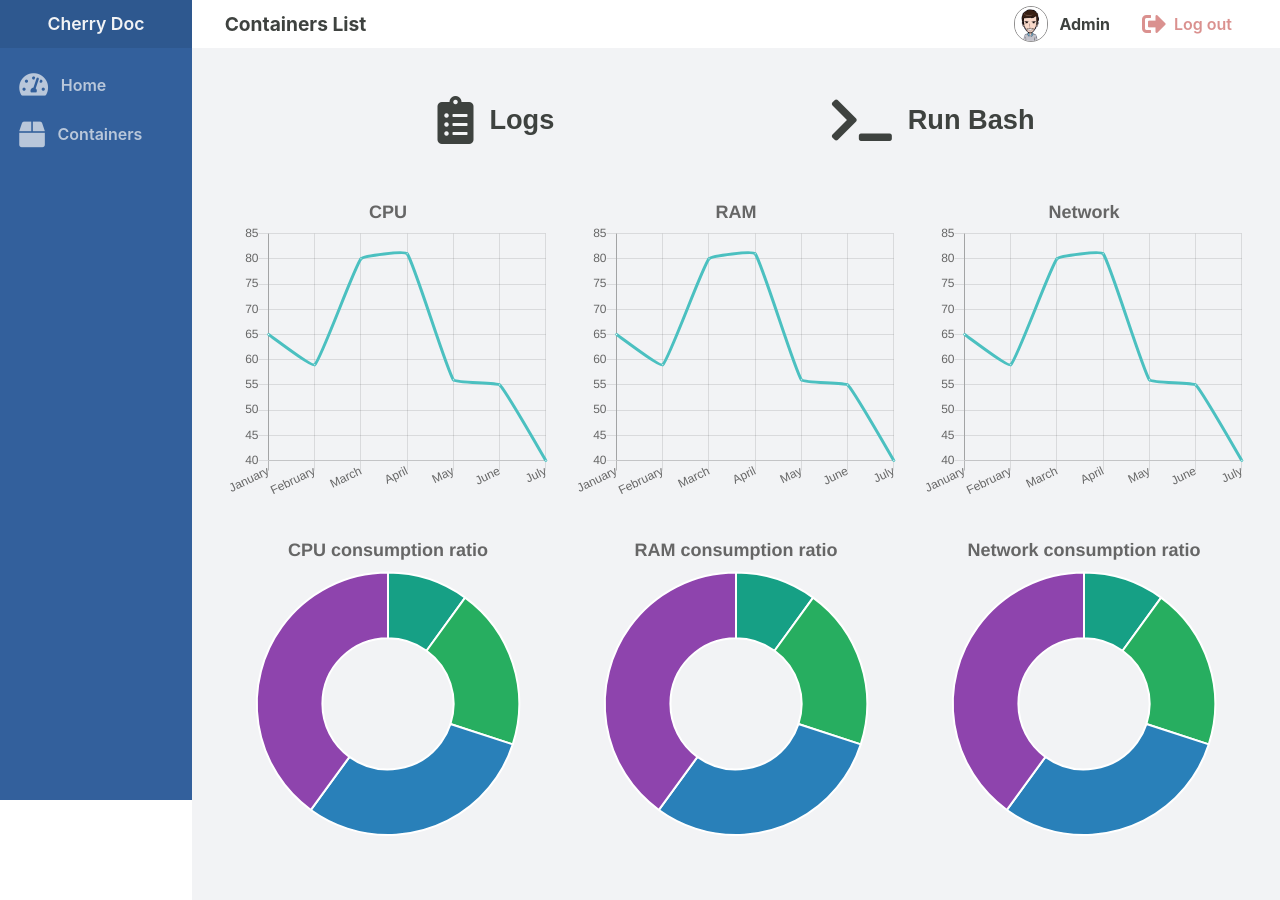
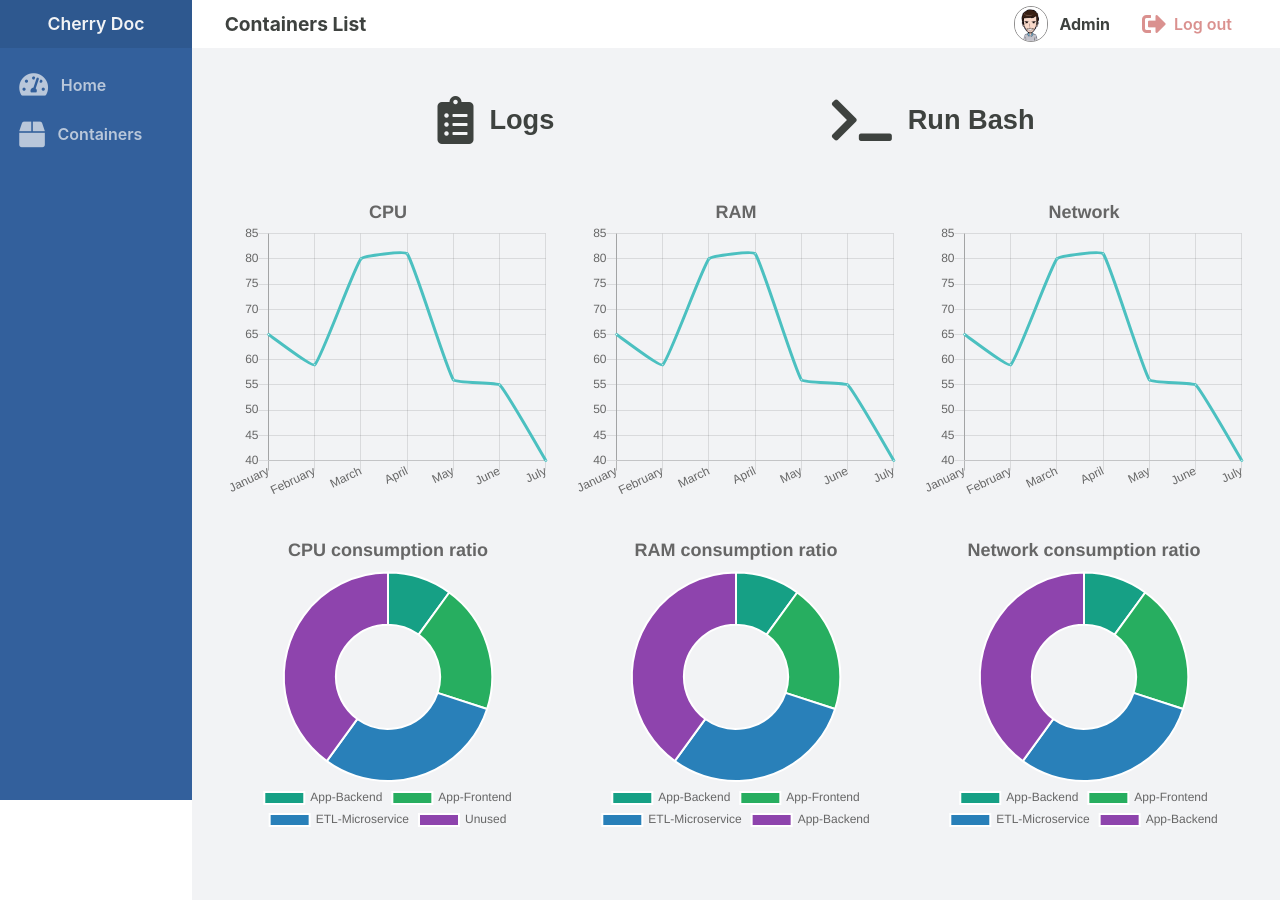
Before and after one commit to CherryDock/CherryDock, a React (Create React App) app: page /container-details/1 in a window 1280 px wide. Built offline with nearby package versions, Linux system fonts and the light colour scheme.

Commit message:
#35 - Display container name on the dougnut chart

```diff
--- a/package.json
+++ b/package.json
@@ -13,6 +13,8 @@
     "@types/react-dom": "^16.9.7",
     "@types/react-router-dom": "^5.1.5",
     "chart.js": "^2.9.3",
+    "chartjs-plugin-datalabels": "^0.7.0",
+    "chartjs-plugin-labels": "^1.1.0",
     "classnames": "^2.2.6",
     "node-sass": "^4.14.1",
     "react": "^16.13.1",
--- a/src/components/Charts/RatioPlot/RatioPlot.tsx
+++ b/src/components/Charts/RatioPlot/RatioPlot.tsx
@@ -1,5 +1,6 @@
 import React from 'react';
 import { Doughnut } from 'react-chartjs-2';
+import 'chartjs-plugin-datalabels';
 
 interface RatioPlotData {
     id: number;
@@ -39,12 +40,27 @@ function LinePlot({ heightScreenRatio, data, title }: RatioPlotProps) {
 
     const optionConf = {
         legend: {
-            display: false
+            display: true,
+            position: 'bottom'
         },
         title: {
             display: true,
             text: title,
             fontSize: 18
+        },
+        plugins: {
+            datalabels: {
+                display: true,
+                labels: {
+                    title: {
+                        font: {
+                            weight: 'bold',
+                            size: '18'
+                        },
+                        color: 'white'
+                    }
+                }
+            }
         }
     }
 
```
Also changed, not shown: 1 other file (tests, documents, lock files or other folders).
